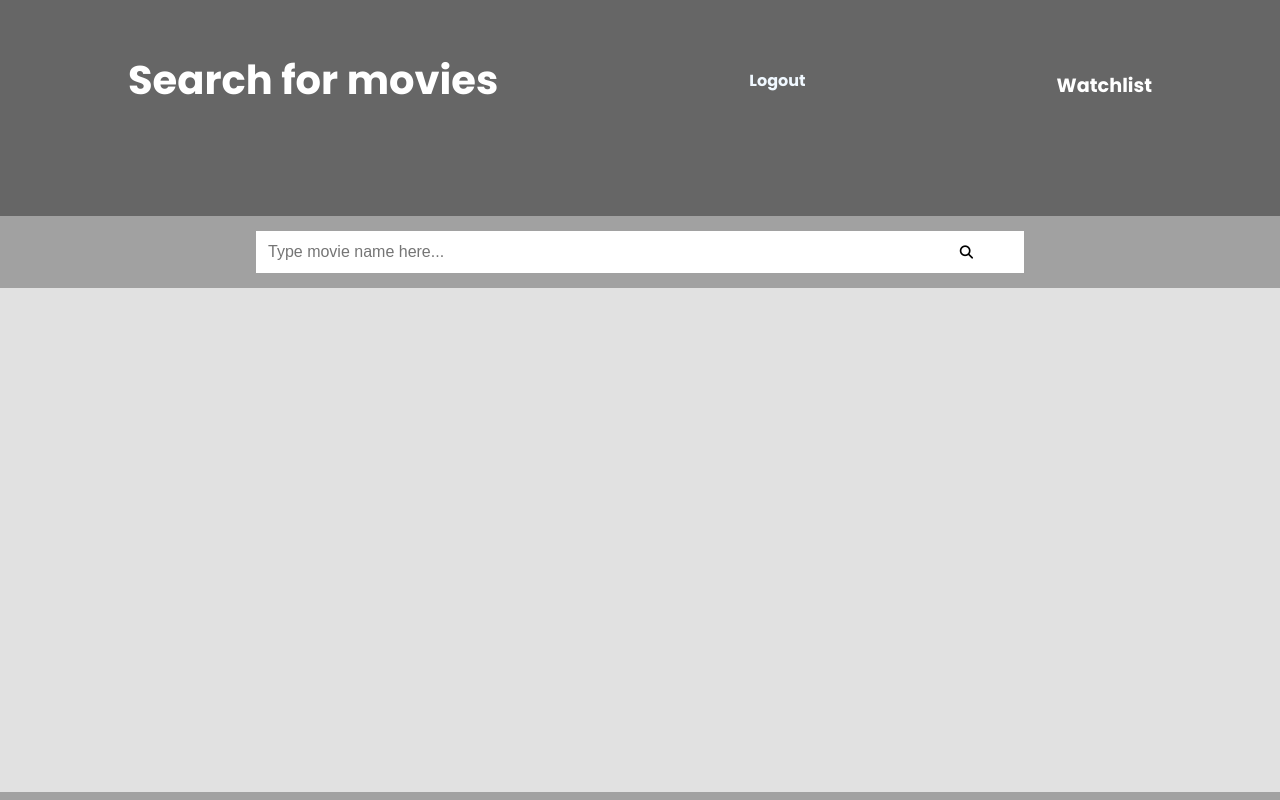
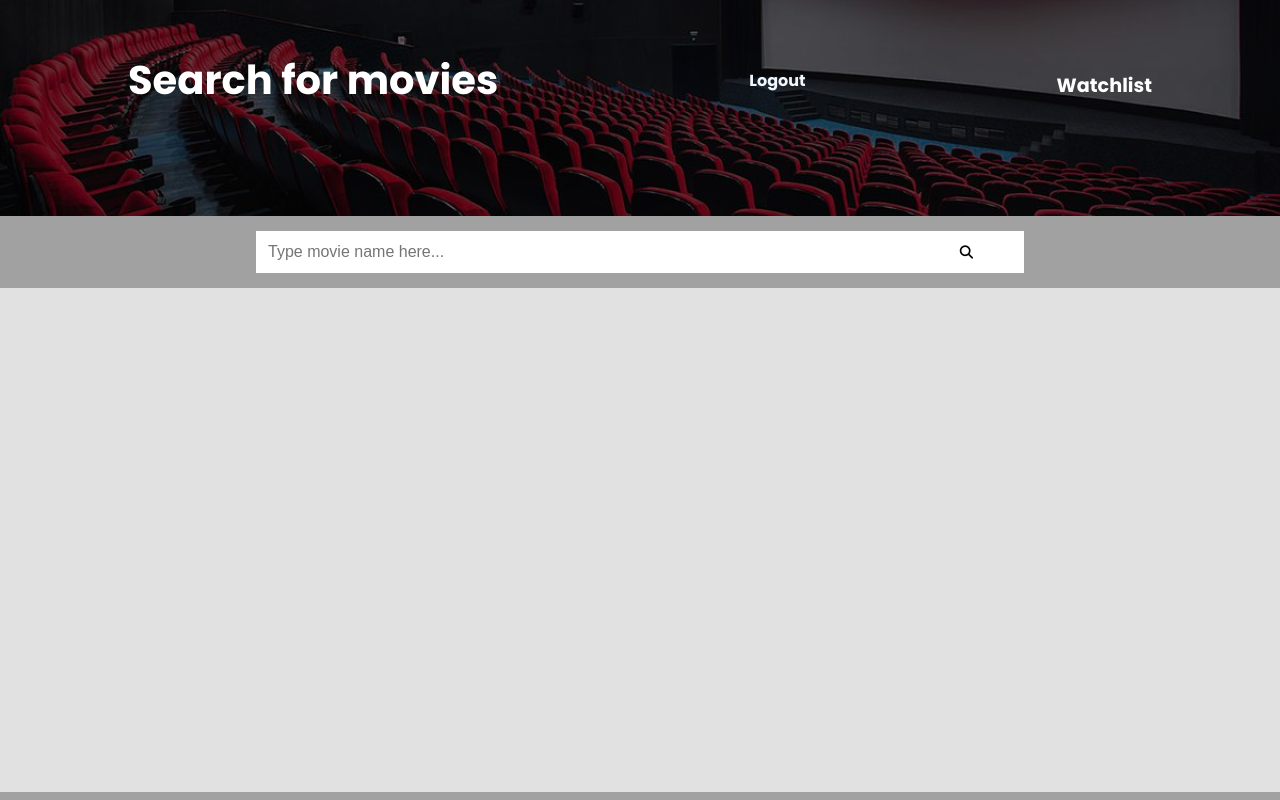
Before and after one commit to Aravind-03012002/imdbproject, a plain HTML site: page main.html in a window 1280 px wide. Shown: the top 800 px of the page. Drawn offline with Linux system fonts and the light colour scheme; no server answers.

Commit message:
Update style.css

```diff
--- a/style.css
+++ b/style.css
@@ -25,7 +25,7 @@ body {
 /* Header Bar */
 .header {
     height: 27vh;
-    background-image: url("img/background.jpg");
+    background-image: url("./background.jpg");
     background-size: cover;
     background-color: #666;
     background-blend-mode: multiply;
```
